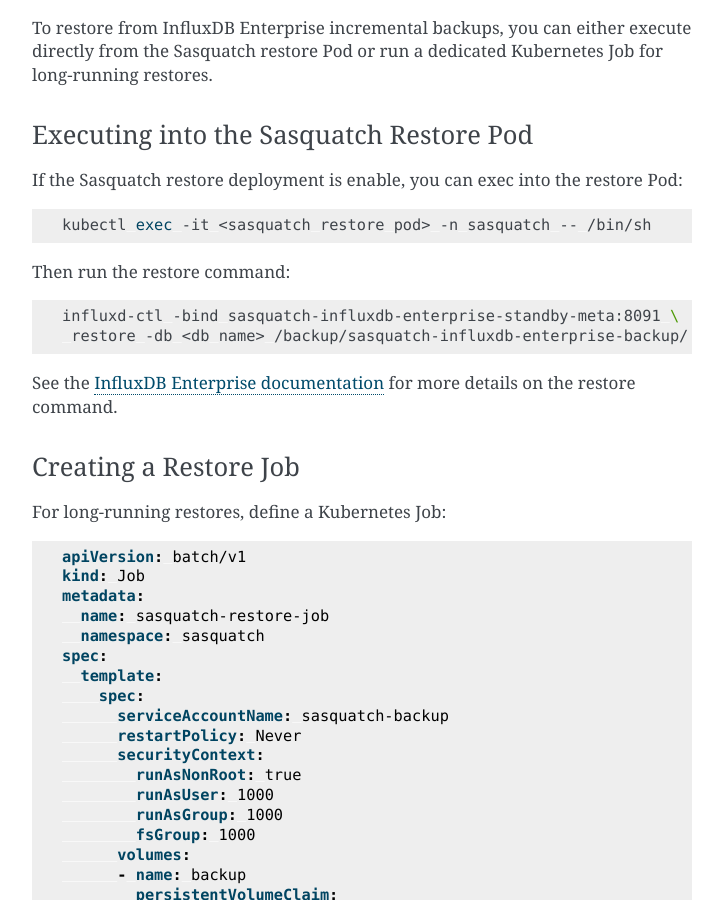
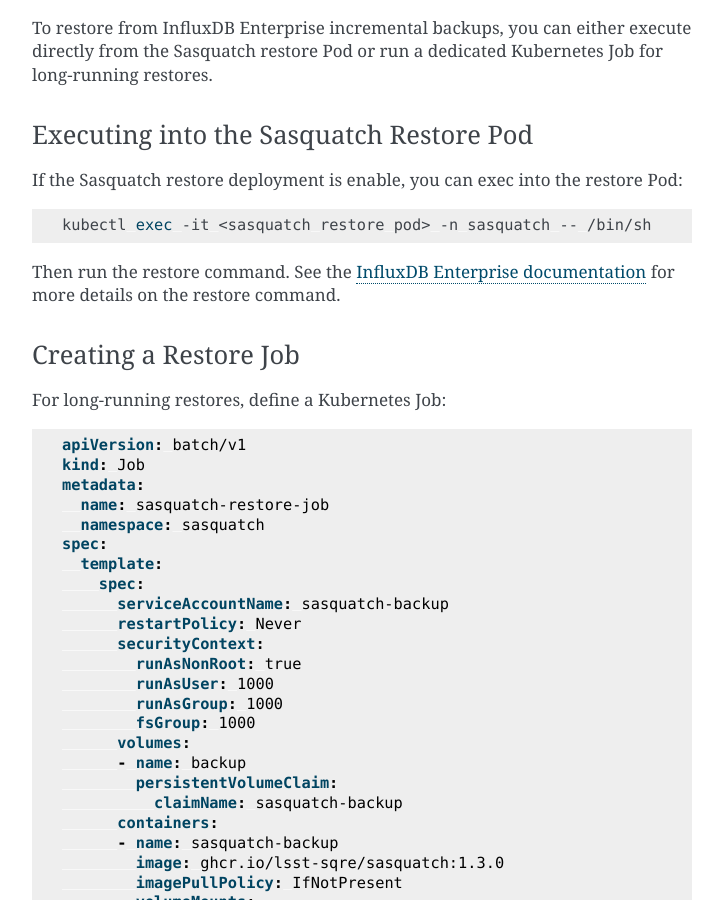
Before and after one commit to lsst-sqre/sasquatch, a Sphinx documentation site: the page built from docs/developer-guide/backups.rst, in a window 1280 px wide and 900 px high, scrolled down 3235 px. Shown: the whole window, without its empty margins (388-1111 px from the left). Built offline with Sphinx 7.4.7, drawn with Linux system fonts in a browser that asks for light colours.

Commit message:
Fix up docs

```diff
--- a/docs/developer-guide/backups.rst
+++ b/docs/developer-guide/backups.rst
@@ -164,13 +164,7 @@
 
    kubectl exec -it <sasquatch restore pod> -n sasquatch -- /bin/sh
 
-Then run the restore command:
-
-.. code-block:: bash
-
-   influxd-ctl -bind sasquatch-influxdb-enterprise-standby-meta:8091 \
-    restore -db <db name> /backup/sasquatch-influxdb-enterprise-backup/
-
+Then run the restore command.
 See the `InfluxDB Enterprise documentation`_ for more details on the restore command.
 
 Creating a Restore Job
```
